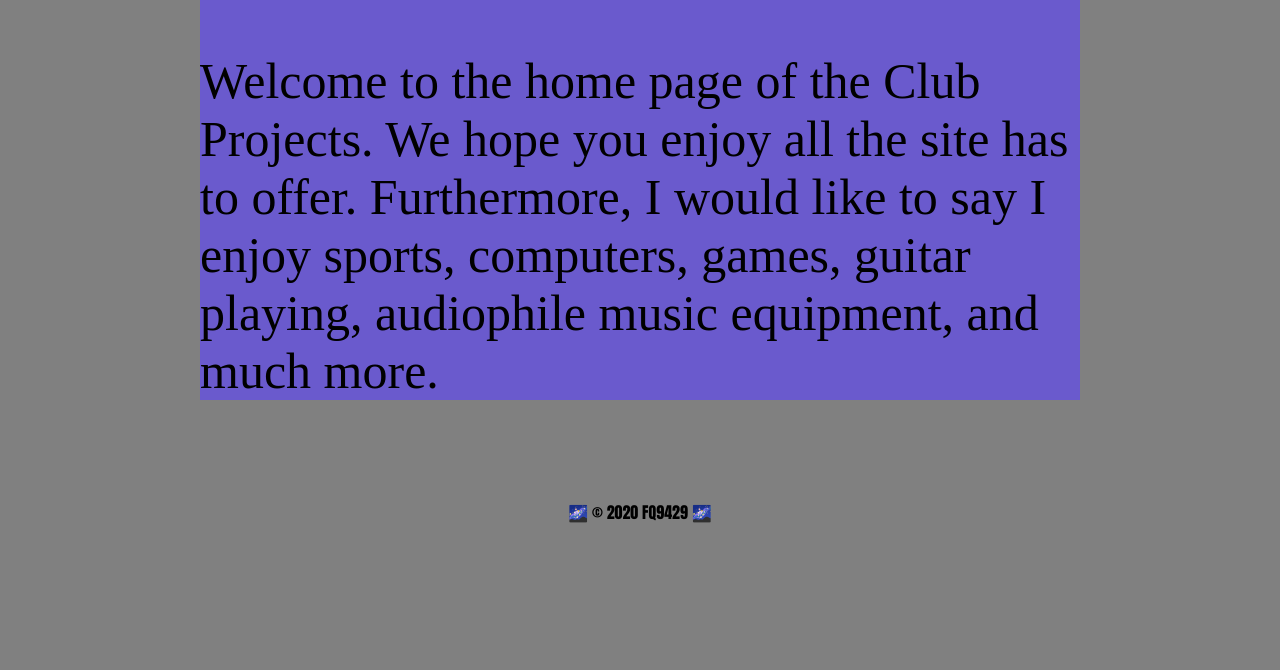
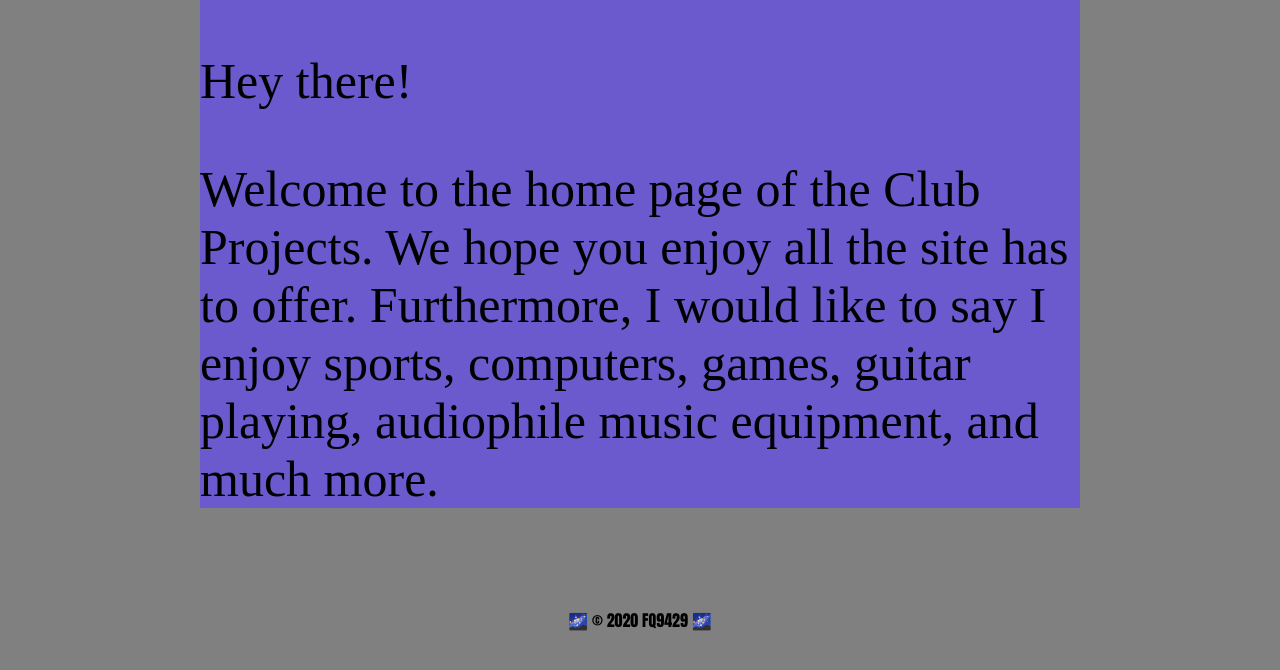
Before and after one commit to navibanger/navibanger.github.io, a plain HTML site: page HW5/index.html in a window 1280 px wide. Shown: the part 1225-1895 px from the top of the page. Before the commit the page ends 1849 px from the top, so only its background shows below. Drawn offline with Linux system fonts and the light colour scheme; files whose address does not match are found by name.

Commit message:
updating

```diff
--- a/HW5/index.html
+++ b/HW5/index.html
@@ -41,6 +41,8 @@
 		 height="800"
 	/>
 
+	<p>Hey there!</p>
+
 		<p>Welcome to the home page of the Club Projects. We hope you enjoy all the site has to offer. Furthermore, I
 			would like to say I enjoy sports, computers, games, guitar playing, audiophile music equipment, and much more.
 		</p>
```
